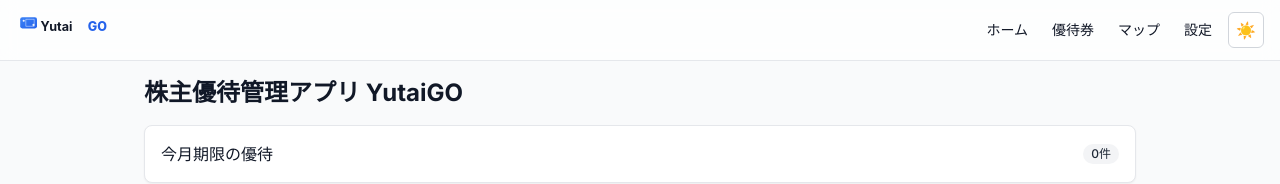
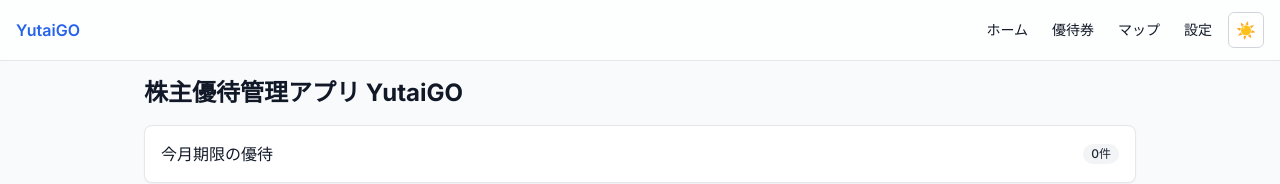
Before and after one commit to shun2741/my-yutai-pwa, a Next.js app: page / in a window 1280 px wide. Shown: the top 184 px of the page. Built offline with nearby package versions, Linux system fonts and the light colour scheme.

Commit message:
chore(brand): ヘッダーのSVGロゴ参照を削除してテキストに戻し、public/brand/logo-yutaigo.svg を削除（アイコン参照問題の回避）

```diff
--- a/src/app/layout.tsx
+++ b/src/app/layout.tsx
@@ -1,6 +1,5 @@
 import './globals.css';
 import Link from 'next/link';
-import Image from 'next/image';
 import ServiceWorkerRegister from '../components/ServiceWorkerRegister';
 import ThemeToggle from '../components/ThemeToggle';
 import { Inter } from 'next/font/google';
@@ -32,9 +31,8 @@
       <body className="min-h-dvh bg-gray-50 text-gray-900 dark:bg-gray-900 dark:text-gray-50">
         <nav className="sticky top-0 z-40 flex items-center gap-3 border-b border-gray-200 bg-white/70 px-4 py-3 backdrop-blur dark:border-gray-800 dark:bg-gray-900/70">
           <div className="flex-1">
-            <Link href="/" className="inline-flex items-center gap-2 font-semibold">
-              <Image src="/brand/logo-yutaigo.svg" alt="YutaiGO" width={160} height={40} priority className="h-7 w-auto" />
-              <span className="sr-only">YutaiGO</span>
+            <Link href="/" className="inline-flex items-center gap-2 font-semibold text-brand-600">
+              YutaiGO
             </Link>
           </div>
           <div className="flex items-center gap-2">
```
Also changed, not shown: public/brand/logo-yutaigo.svg (deleted).
